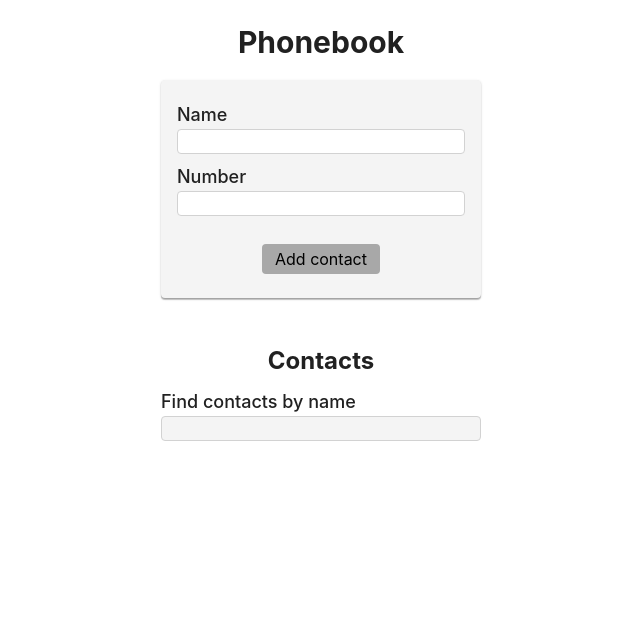
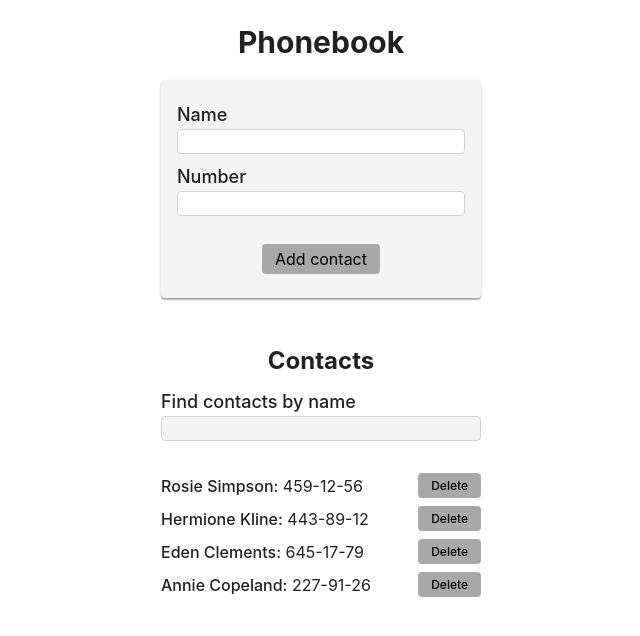
Before and after one commit to kuhai-anna/goit-react-hw-04-phonebook, a React (Create React App) app: page / in a window 1280 px wide. Shown: the top 636 px of the page, without its empty margins (319-959 px from the left). Built offline with nearby package versions, Linux system fonts and the light colour scheme.

Commit message:
Add new array to the useState hook

```diff
--- a/src/components/App.jsx
+++ b/src/components/App.jsx
@@ -6,7 +6,12 @@ import { ContactList } from './ContactList/ContactList';
 
 export const App = () => {
   const [contacts, setContacts] = useState(
-    JSON.parse(localStorage.getItem('contacts')) ?? []
+    JSON.parse(localStorage.getItem('contacts')) ?? [
+      { id: 'id-1', name: 'Rosie Simpson', number: '459-12-56' },
+      { id: 'id-2', name: 'Hermione Kline', number: '443-89-12' },
+      { id: 'id-3', name: 'Eden Clements', number: '645-17-79' },
+      { id: 'id-4', name: 'Annie Copeland', number: '227-91-26' },
+    ]
   );
   const [filter, setFilter] = useState('');
 
```
